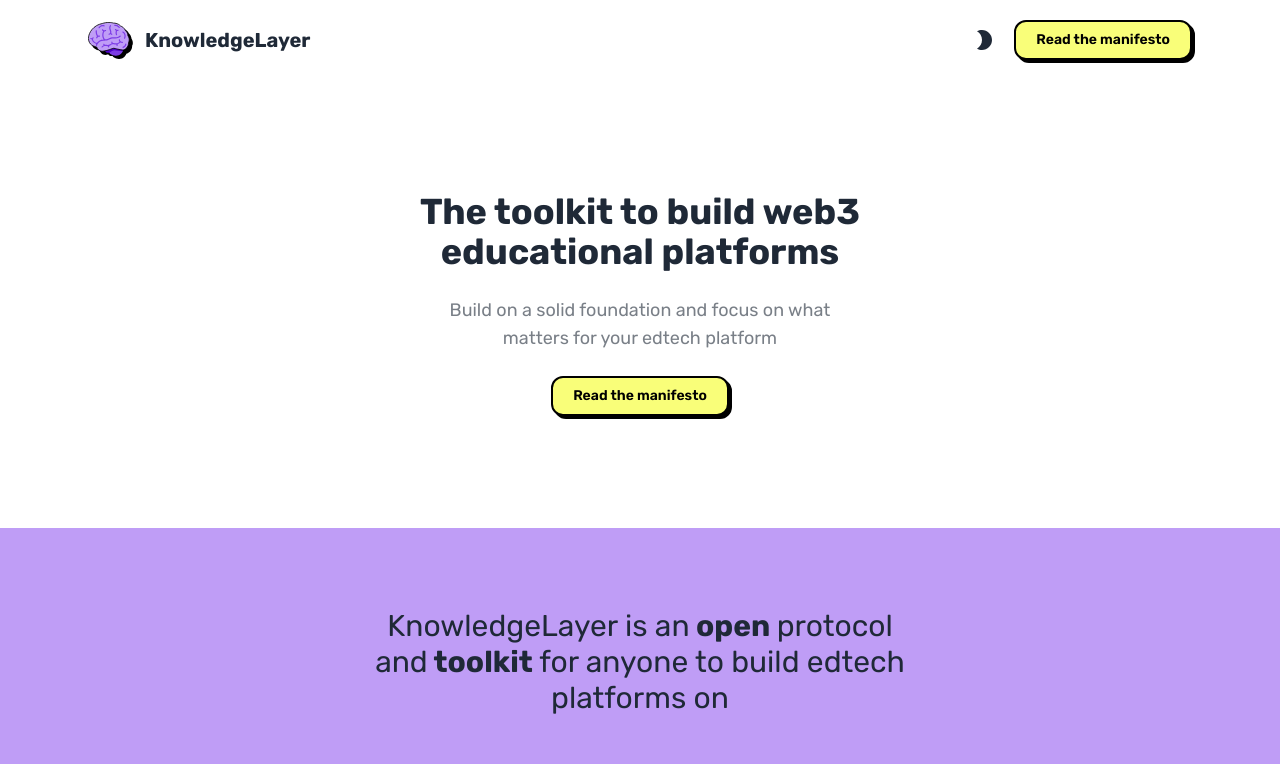
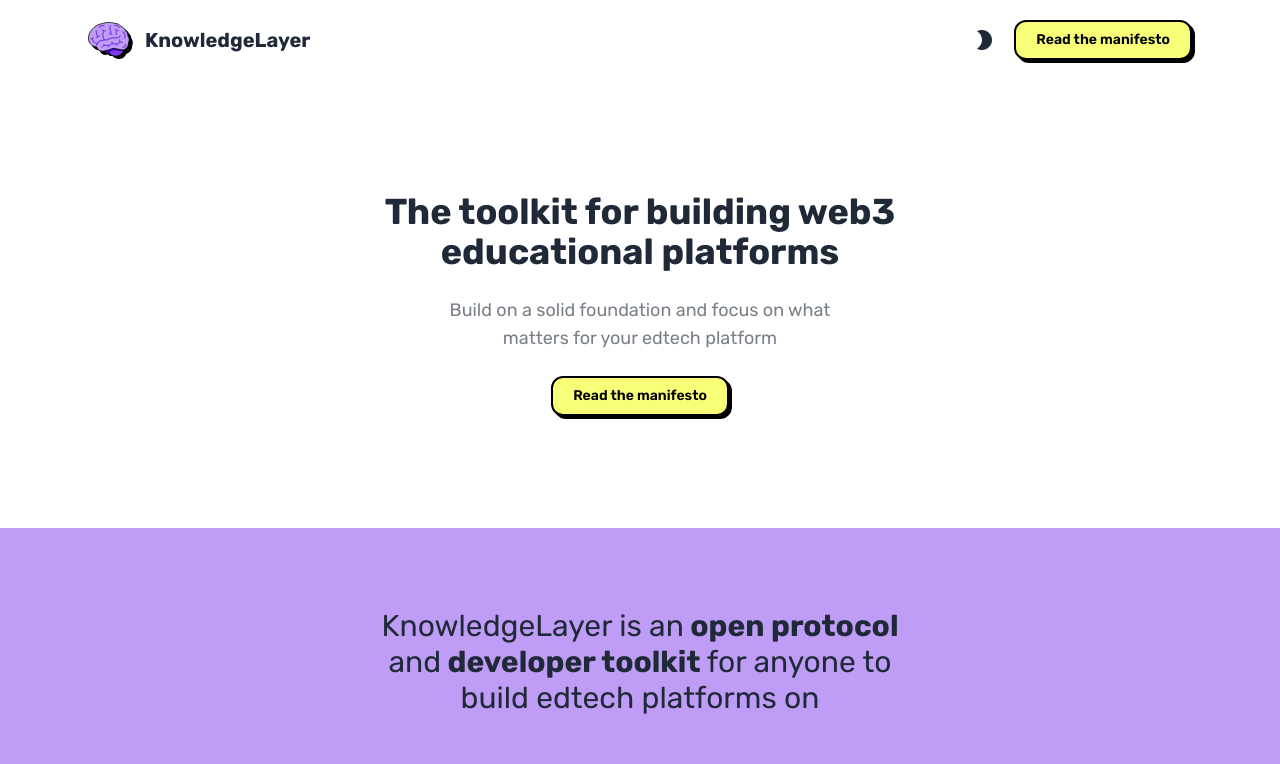
Before and after one commit to mattiapomelli/knowledgelayer-landing, a Next.js app: page / in a window 1280 px wide. Shown: the top 764 px of the page. Built offline with nearby package versions, Linux system fonts and the light colour scheme; what tailwindcss-radix would draw is missing.

Commit message:
Refactor copy

```diff
--- a/src/components/contact.tsx
+++ b/src/components/contact.tsx
@@ -7,9 +7,10 @@ export const ContactSection = () => {
       <h3 className="max-w-[30rem] text-center text-3xl font-bold">
         Get in touch
       </h3>
-      <p className="max-w-[28rem] text-lg text-base-content-neutral">
-        Whether you are a learner or teacher, or building an edtech platform, or
-        just want to discuss about education, would love to hear from you.
+      <p className="max-w-[32rem] text-lg text-base-content-neutral">
+        Are you learner or a teacher? Are you are building an educational
+        platform? Just want to share ideas and discuss about education? Would
+        love to hear from you.
       </p>
       <a href="mailto:mattiapomelli@gmail.com">
         <Button>Say hi</Button>
--- a/src/components/hero.tsx
+++ b/src/components/hero.tsx
@@ -4,8 +4,8 @@ import { Container } from "./layout/container";
 export const Hero = () => {
   return (
     <Container className="flex flex-col items-center gap-6 py-28 text-center">
-      <h1 className="max-w-[30rem] text-4xl font-bold">
-        The toolkit to build web3 educational platforms
+      <h1 className="max-w-[32rem] text-4xl font-bold">
+        The toolkit for building web3 educational platforms
       </h1>
       <p className="max-w-[28rem] text-lg text-base-content-neutral">
         Build on a solid foundation and focus on what matters for your edtech
--- a/src/components/introduction-section.tsx
+++ b/src/components/introduction-section.tsx
@@ -8,9 +8,9 @@ export const IntroducationSecion = () => {
       <Container className="flex flex-col items-center gap-10 py-20 text-center">
         <p className="max-w-[34rem] text-3xl">
           KnowledgeLayer is an
-          <b> open </b>
-          protocol and
-          <b> toolkit </b>
+          <b> open protocol </b>
+          and
+          <b> developer toolkit </b>
           for anyone to build edtech platforms on
         </p>
         <div className="relative hidden h-60 w-full md:block">
```
